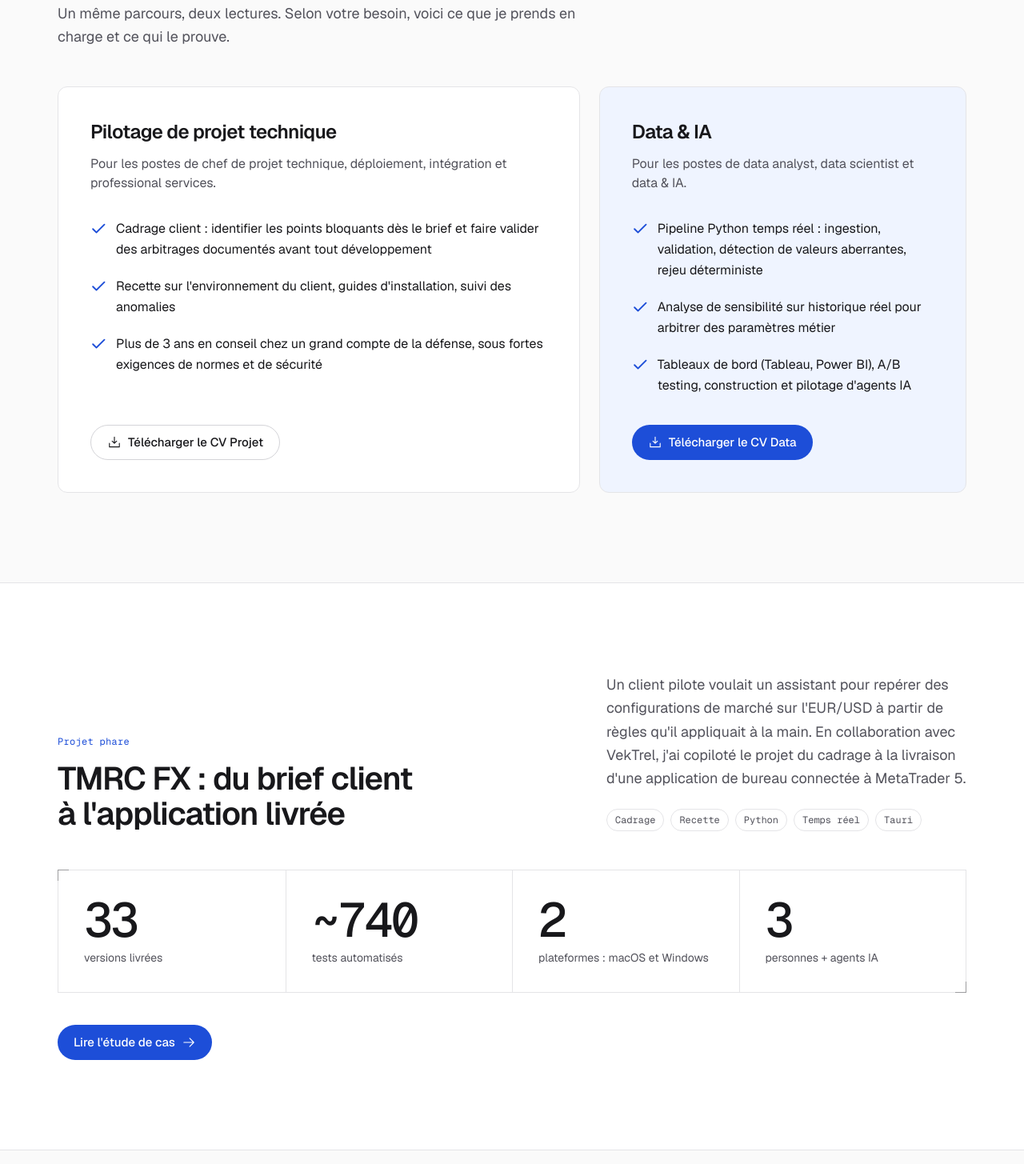
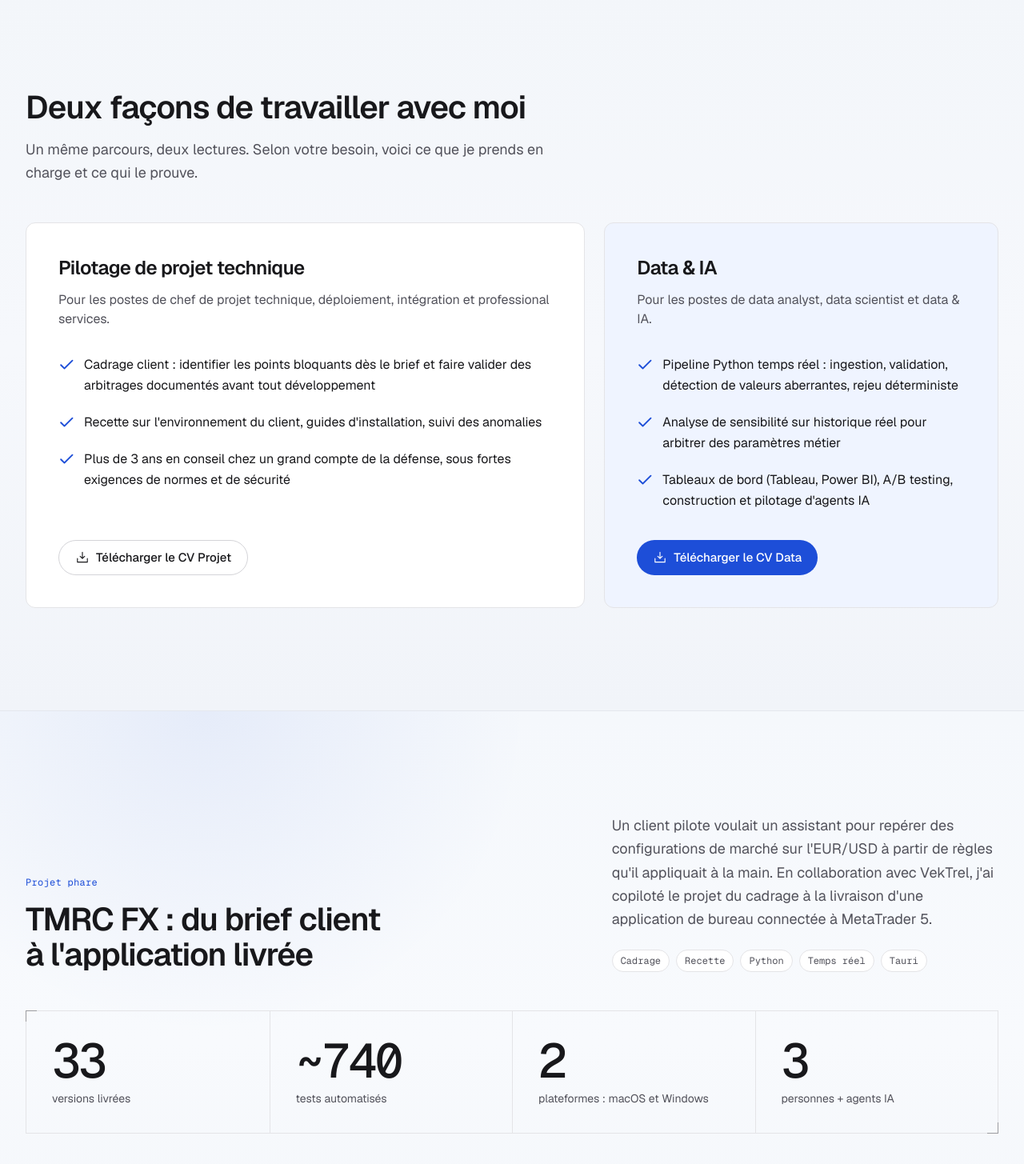
Before and after one commit to jmpbusiness2023-commits/portfolio, a Next.js app: page / in a window 1280 px wide. Shown: the part 1330-2785 px from the top of the page at 80% size. Built offline with nearby package versions, Linux system fonts and the light colour scheme.

Commit message:
Point 1 : sections posées sur des bandes pleine largeur à teintes alternées

```diff
--- a/app/globals.css
+++ b/app/globals.css
@@ -18,6 +18,13 @@
   --accent-border: rgb(29 78 216 / 0.25);
   --halos: none;
   --hero-title: none;
+  --band-a: #ffffff;
+  --band-a-border: #e4e7ee;
+  --band-a-shadow: none;
+  --band-b: linear-gradient(180deg, #f3f6fa 0%, #f6f8fc 50%, #f1f4f9 100%);
+  --band-halo:
+    radial-gradient(circle at 20% 0%, rgba(29, 78, 216, 0.07), transparent 32%),
+    linear-gradient(180deg, #f5f8fc 0%, #f8fafd 56%, #f3f6fa 100%);
 }
 
 /* Thème sombre : palette de l'ancien portfolio (bleu nuit, halos bleus). */
@@ -25,8 +32,8 @@
   :root:not([data-theme="light"]) {
     color-scheme: dark;
     --bg: #050816;
-    --surface: #0b1220;
-    --surface-2: #07101c;
+    --surface: rgb(255 255 255 / 0.035);
+    --surface-2: rgb(255 255 255 / 0.06);
     --fg: #ffffff;
     --muted: rgb(255 255 255 / 0.72);
     --faint: rgb(255 255 255 / 0.62);
@@ -42,14 +49,21 @@
       radial-gradient(circle at 80% 10%, rgba(96, 165, 250, 0.12), transparent 22%),
       radial-gradient(circle at 100% 100%, rgba(37, 99, 235, 0.16), transparent 20%);
     --hero-title: linear-gradient(to right, #bfdbfe, #60a5fa, #38bdf8);
+    --band-a: linear-gradient(180deg, #08111e 0%, #0b1524 48%, #070b14 100%);
+    --band-a-border: rgb(255 255 255 / 0.055);
+    --band-a-shadow: inset 0 1px 0 rgba(255, 255, 255, 0.035);
+    --band-b: linear-gradient(180deg, #050816 0%, #09131f 50%, #060a13 100%);
+    --band-halo:
+      radial-gradient(circle at 20% 0%, rgba(59, 130, 246, 0.14), transparent 32%),
+      linear-gradient(180deg, #07101c 0%, #0b1220 56%, #070a12 100%);
   }
 }
 
 :root[data-theme="dark"] {
   color-scheme: dark;
   --bg: #050816;
-  --surface: #0b1220;
-  --surface-2: #07101c;
+  --surface: rgb(255 255 255 / 0.035);
+  --surface-2: rgb(255 255 255 / 0.06);
   --fg: #ffffff;
   --muted: rgb(255 255 255 / 0.72);
   --faint: rgb(255 255 255 / 0.62);
@@ -65,6 +79,13 @@
     radial-gradient(circle at 80% 10%, rgba(96, 165, 250, 0.12), transparent 22%),
     radial-gradient(circle at 100% 100%, rgba(37, 99, 235, 0.16), transparent 20%);
   --hero-title: linear-gradient(to right, #bfdbfe, #60a5fa, #38bdf8);
+  --band-a: linear-gradient(180deg, #08111e 0%, #0b1524 48%, #070b14 100%);
+  --band-a-border: rgb(255 255 255 / 0.055);
+  --band-a-shadow: inset 0 1px 0 rgba(255, 255, 255, 0.035);
+  --band-b: linear-gradient(180deg, #050816 0%, #09131f 50%, #060a13 100%);
+  --band-halo:
+    radial-gradient(circle at 20% 0%, rgba(59, 130, 246, 0.14), transparent 32%),
+    linear-gradient(180deg, #07101c 0%, #0b1220 56%, #070a12 100%);
 }
 
 @theme inline {
@@ -137,7 +158,7 @@ body::before {
 /* Conteneur */
 .container-site {
   width: 100%;
-  max-width: 1200px;
+  max-width: 80rem;
   margin-inline: auto;
   padding-inline: 1.25rem;
 }
@@ -145,6 +166,30 @@ body::before {
   .container-site {
     padding-inline: 2rem;
   }
+}
+
+/* Bandes de section pleine largeur, à teintes alternées */
+.band-a {
+  background: var(--band-a);
+  border-block: 1px solid var(--band-a-border);
+  box-shadow: var(--band-a-shadow);
+}
+.band-b {
+  background: var(--band-b);
+}
+.band-halo {
+  background: var(--band-halo);
+  border-block: 1px solid var(--band-a-border);
+}
+
+/* Pages d'étude de cas : même alternance de bandes */
+.case-bands > section:nth-of-type(odd) {
+  background: var(--band-a);
+  border-block: 1px solid var(--band-a-border);
+  box-shadow: var(--band-a-shadow);
+}
+.case-bands > section:nth-of-type(even) {
+  background: var(--band-b);
 }
 
 /* Boutons : une seule forme (pilule) */
--- a/app/use-cases/[slug]/page.tsx
+++ b/app/use-cases/[slug]/page.tsx
@@ -46,7 +46,7 @@ export default async function ProjectPage({ params }: PageProps<"/use-cases/[slu
   const others = projects.filter((p) => p.slug !== project.slug);
 
   return (
-    <article>
+    <article className="case-bands">
       <CaseHeader
         eyebrow={project.subtitle}
         title={project.title}
--- a/app/use-cases/tmrc-fx/page.tsx
+++ b/app/use-cases/tmrc-fx/page.tsx
@@ -24,7 +24,7 @@ export const metadata: Metadata = {
 export default function TmrcFxPage() {
   const { pilotage, data } = tmrcCase.work;
   return (
-    <article>
+    <article className="case-bands">
       <CaseHeader eyebrow={L.eyebrow} title={tmrcCase.heading} meta={tmrcCase.meta} />
 
       <CaseRow title={L.context}>
@@ -50,14 +50,14 @@ export default function TmrcFxPage() {
         />
       </CaseRow>
 
-      <section className="border-b border-line">
+      <section>
         <div className="container-site py-14 md:py-20">
           <h2 className="mb-10 text-2xl font-semibold tracking-tight">{tmrcCase.architecture.heading}</h2>
           <ArchitectureDiagram />
         </div>
       </section>
 
-      <section className="border-b border-line">
+      <section>
         <div className="container-site py-14 md:py-20">
           <h2 className="mb-10 text-2xl font-semibold tracking-tight">{L.results}</h2>
           <StatsBand />
--- a/components/case.tsx
+++ b/components/case.tsx
@@ -16,7 +16,7 @@ export function CaseHeader({
   meta: { label: string; value: ReactNode }[];
 }) {
   return (
-    <header className="relative isolate overflow-hidden border-b border-line">
+    <header className="band-halo relative isolate overflow-hidden">
       <div aria-hidden className="blueprint absolute inset-0 -z-10" />
       <div className="container-site pt-10 pb-14 md:pt-14 md:pb-20">
         <Link
@@ -49,7 +49,7 @@ export function CaseHeader({
 /** Ligne éditoriale : titre à gauche, contenu à droite. */
 export function CaseRow({ title, children, id }: { title: string; children: ReactNode; id?: string }) {
   return (
-    <section id={id} className="border-b border-line">
+    <section id={id}>
       <div className="container-site grid gap-6 py-14 md:grid-cols-12 md:gap-10 md:py-20" data-reveal>
         <h2 className="text-2xl font-semibold tracking-tight md:col-span-4 lg:col-span-3">{title}</h2>
         <div className="md:col-span-8 lg:col-span-9">{children}</div>
@@ -60,7 +60,7 @@ export function CaseRow({ title, children, id }: { title: string; children: Reac
 
 export function CaseFooter() {
   return (
-    <section className="bg-surface">
+    <section>
       <div className="container-site flex flex-col gap-8 py-16 md:flex-row md:items-center md:justify-between md:py-20">
         <p className="max-w-md text-2xl font-semibold tracking-tight text-balance">
           {caseLabels.footerHeading}
--- a/components/home.tsx
+++ b/components/home.tsx
@@ -84,8 +84,8 @@ export function Hero() {
 
 export function Profile() {
   return (
-    <section id="profil" className="border-t border-line">
-      <div className="container-site grid gap-8 py-20 md:grid-cols-12 md:gap-10 md:py-28">
+    <section id="profil" className="band-a">
+      <div className="container-site grid gap-8 py-24 md:grid-cols-12 md:gap-10 md:py-32">
         <h2
           className="text-3xl font-semibold tracking-tight text-balance md:col-span-5 md:text-[2.5rem] md:leading-[1.1]"
           data-reveal
@@ -106,8 +106,8 @@ export function Profile() {
 export function TwoWays() {
   const [projet, data] = twoWays.tracks;
   return (
-    <section id="expertise">
-      <div className="container-site pb-20 md:pb-28">
+    <section id="expertise" className="band-b">
+      <div className="container-site py-24 md:py-32">
         <SectionHeading title={twoWays.heading} intro={twoWays.intro} />
         <div className="mt-12 grid gap-6 md:grid-cols-12">
           <TrackBlock track={projet} className="card p-7 md:col-span-7 md:p-10" which="projet" />
@@ -152,8 +152,8 @@ function TrackBlock({
 
 export function TmrcFeature() {
   return (
-    <section id="tmrc-fx" className="border-y border-line bg-surface">
-      <div className="container-site py-20 md:py-28">
+    <section id="tmrc-fx" className="band-halo">
+      <div className="container-site py-24 md:py-32">
         <div className="grid gap-8 md:grid-cols-12 md:items-end md:gap-10">
           <SectionHeading eyebrow={tmrcFeature.eyebrow} title={tmrcFeature.heading} className="md:col-span-7" />
           <div className="space-y-6 md:col-span-5" data-reveal>
@@ -177,8 +177,8 @@ export function TmrcFeature() {
 
 export function Experiences() {
   return (
-    <section id="experiences">
-      <div className="container-site grid gap-12 py-20 md:grid-cols-12 md:gap-10 md:py-28">
+    <section id="experiences" className="band-b">
+      <div className="container-site grid gap-12 py-24 md:grid-cols-12 md:gap-10 md:py-32">
         <div className="md:col-span-4">
           <div className="md:sticky md:top-28">
             <SectionHeading title={experiencesSection.heading} intro={experiencesSection.intro} />
@@ -265,8 +265,8 @@ export function Projects() {
   const [lead, ...rest] = featured;
 
   return (
-    <section id="projects" className="border-t border-line">
-      <div className="container-site py-20 md:py-28">
+    <section id="projects" className="band-a">
+      <div className="container-site py-24 md:py-32">
         <SectionHeading title={projectsSection.heading} intro={projectsSection.intro} />
 
         <div className="mt-12 grid gap-6 md:grid-cols-12">
@@ -331,8 +331,8 @@ export function Projects() {
 
 export function Environments() {
   return (
-    <section id="clients" className="border-t border-line bg-surface">
-      <div className="container-site grid gap-10 py-20 md:grid-cols-12 md:py-28">
+    <section id="clients" className="band-b">
+      <div className="container-site grid gap-10 py-24 md:grid-cols-12 md:py-32">
         <SectionHeading title={environments.heading} intro={environments.text} className="md:col-span-5" />
         <ul className="divide-y divide-line border-y border-line md:col-span-7" data-reveal>
           {environments.items.map((env) => (
@@ -352,8 +352,8 @@ export function Environments() {
 
 export function UseCases() {
   return (
-    <section id="use-cases" className="border-t border-line">
-      <div className="container-site py-20 md:py-28">
+    <section id="use-cases" className="band-a">
+      <div className="container-site py-24 md:py-32">
         <SectionHeading title={useCases.heading} intro={useCases.intro} />
 
         <Link
@@ -400,8 +400,8 @@ export function UseCases() {
 
 export function Stack() {
   return (
-    <section id="stack" className="border-t border-line">
-      <div className="container-site grid gap-10 py-20 md:grid-cols-12 md:py-28">
+    <section id="stack" className="band-b">
+      <div className="container-site grid gap-10 py-24 md:grid-cols-12 md:py-32">
         <SectionHeading title={stack.heading} intro={stack.intro} className="md:col-span-4" />
         <dl className="border-t border-line md:col-span-8" data-reveal>
           {stack.families.map((family) => (
@@ -430,8 +430,8 @@ export function Contact() {
     { label: l.github, value: l.githubShort, href: contact.github, external: true },
   ];
   return (
-    <section id="contact" className="border-t border-line bg-surface">
-      <div className="container-site grid gap-12 py-20 md:grid-cols-12 md:py-32">
+    <section id="contact" className="band-halo">
+      <div className="container-site grid gap-12 py-24 md:grid-cols-12 md:py-32">
         <div className="md:col-span-7" data-reveal>
           <h2 className="text-4xl font-semibold tracking-[-0.03em] text-balance md:text-6xl md:leading-[1.02]">
             {contactSection.heading}
```
